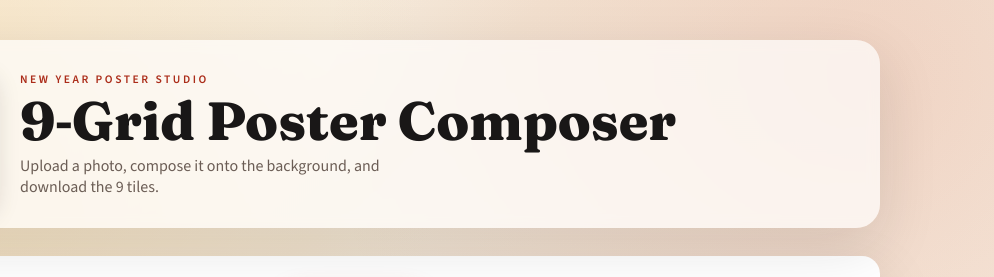
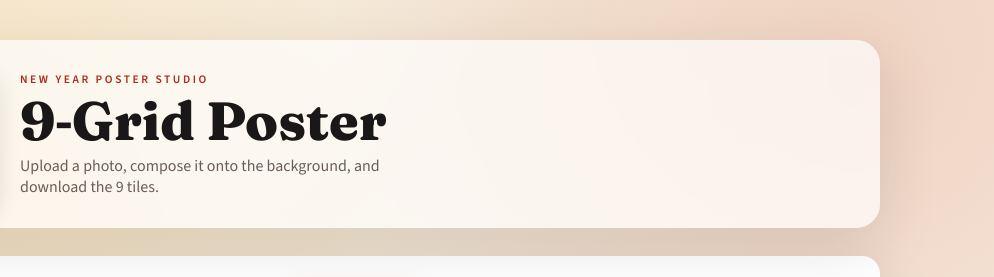
Before and after one commit to Cheolhwi/new_year_cele, a plain HTML site: page index.html in a window 1280 px wide. Shown: the top 277 px of the page, 286-1280 px from the left. Drawn offline with nearby package versions, Linux system fonts and the light colour scheme.

Commit message:
Update index.html

```diff
--- a/index.html
+++ b/index.html
@@ -12,7 +12,7 @@
         <img class="logo" src="logo.jpg" alt="Logo" />
         <div class="hero-text">
           <p class="eyebrow">New Year Poster Studio</p>
-          <h1>9‑Grid Poster Composer</h1>
+          <h1>9‑Grid Poster</h1>
           <p class="subhead">Upload a photo, compose it onto the background, and download the 9 tiles.</p>
         </div>
       </header>
```
